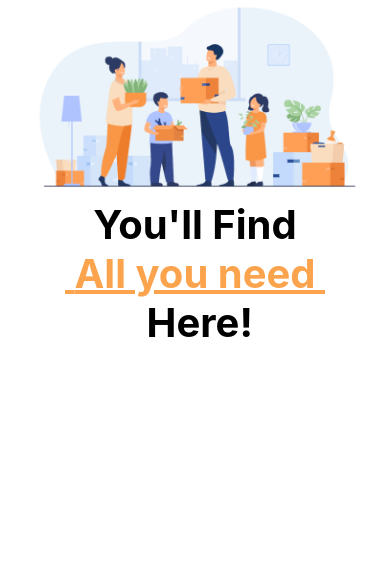
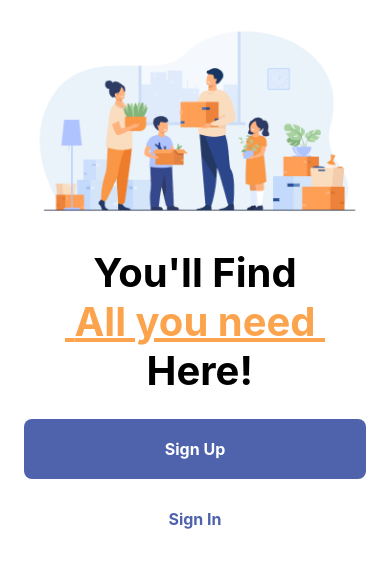
Before and after one commit to Kristofer-Robin/MobileAppExample, a React Native app: screen / in a window 390 px wide. Shown: the top 568 px of the page. Built offline with nearby package versions, Linux system fonts and the light colour scheme.

Commit message:
Create Splash screen

```diff
--- /dev/null
+++ b/src/components/Button/index.js
@@ -0,0 +1,29 @@
+import React from "react";
+import { TouchableOpacity, Text, Pressable } from "react-native";
+
+import { styles } from './styles';
+
+const Button = ({title, onPress}) => {
+    const handlePress = () => {
+        console.log('button is clicked')
+    }
+
+    return(
+        <TouchableOpacity hitSlop={0.6} onPress={onPress} style={styles.container}>
+            <Text style={styles.title}>{title}</Text>
+        </TouchableOpacity>
+    )
+}
+
+const Buttons = ({title}) => {
+    const handlePress = () => {
+        console.log('button is clicked')
+    }
+
+    return(
+        <Pressable hitSlop={20} onPress={onPress} style={styles.container}>
+            <Text style={styles.title}>{title}</Text>
+        </Pressable>
+    )
+}
+export default Button
--- /dev/null
+++ b/src/components/Button/styles.js
@@ -0,0 +1,18 @@
+import { StyleSheet } from "react-native";
+
+export const styles = StyleSheet.create({
+
+    container: {
+        backgroundColor: '#4F63AC',
+        paddingVertical: 20,
+        paddingHorizontal: 8,
+        borderRadius: 8,
+        width: '100%'
+    },
+    title: {
+        color: '#FFFFFF',
+        textAlign: 'center',
+        fontSize: 16,
+        fontWeight: 'bold',
+    },
+})
--- a/src/screens/auth/Splash/index.js
+++ b/src/screens/auth/Splash/index.js
@@ -2,18 +2,29 @@ import React from "react";
 import {
     Text,
     View,
-    Image
+    Image,
+    Pressable
 } from "react-native"
+import Button from "../../../components/Button"
 import { styles } from "./styles";
 
 const Splash = () => {
     return (
-        <View styles={styles.container}>
+        <View style={styles.container}>
             <Image resizeMode="contain" style={styles.image} source={require
             ('../../../assets/10050.png')}/>
+
+            <View style={styles.container}>
             <Text style={styles.title}>You'll Find</Text>
             <Text style={[styles.title, styles.innerTitle]}> All you need </Text>
             <Text style={styles.title}> Here!</Text>
+            </View>
+
+            <Button title="Sign Up" />
+
+            <Pressable hitSlop={20}>
+            <Text style={styles.footerText}>Sign In</Text>
+            </Pressable>
         </View>
     )
 }
--- a/src/screens/auth/Splash/styles.js
+++ b/src/screens/auth/Splash/styles.js
@@ -1,9 +1,19 @@
 import { StyleSheet } from "react-native";
 
 export const styles = StyleSheet.create({
+    container: {
+        padding: 24,
+        flexDirection: 'column',
+        justifyContent: 'center',
+        alignItems: 'center',
+
+    },
     image: {
         width: '100%',
         height: 200
+    },
+    titleContainer: {
+        marginVertical: 54
     },
     title: {
         fontSize: 40,
@@ -14,5 +24,12 @@ export const styles = StyleSheet.create({
         color: '#FCA34D',
         textDecorationLine: 'underline',
         textAlign: 'center',
+    },
+    footerText: {
+        color: '#4F63AC',
+        textAlign: 'center',
+        fontSize: 16,
+        fontWeight: 'bold',
+        marginTop: 30
     }
 })
```
